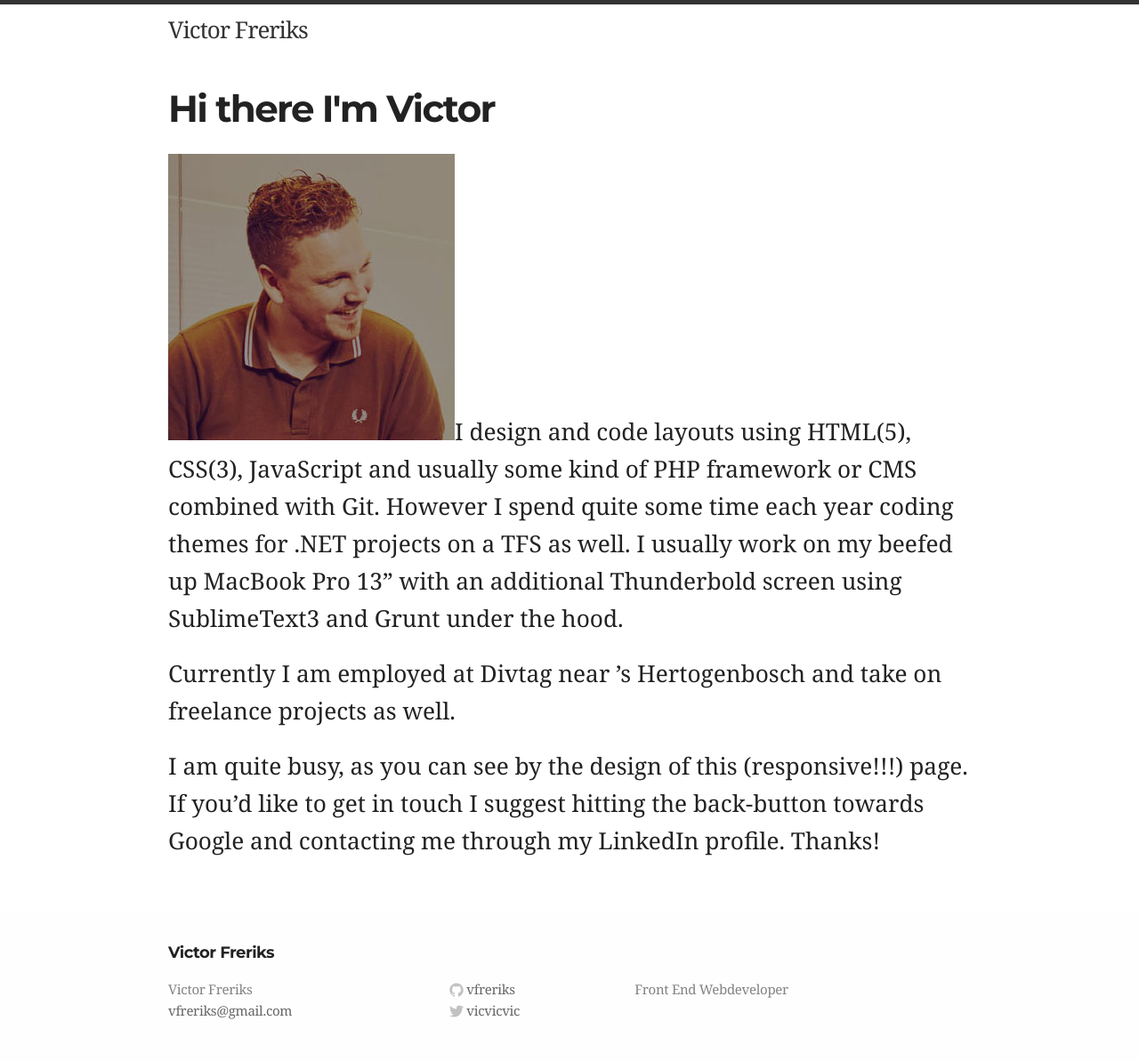
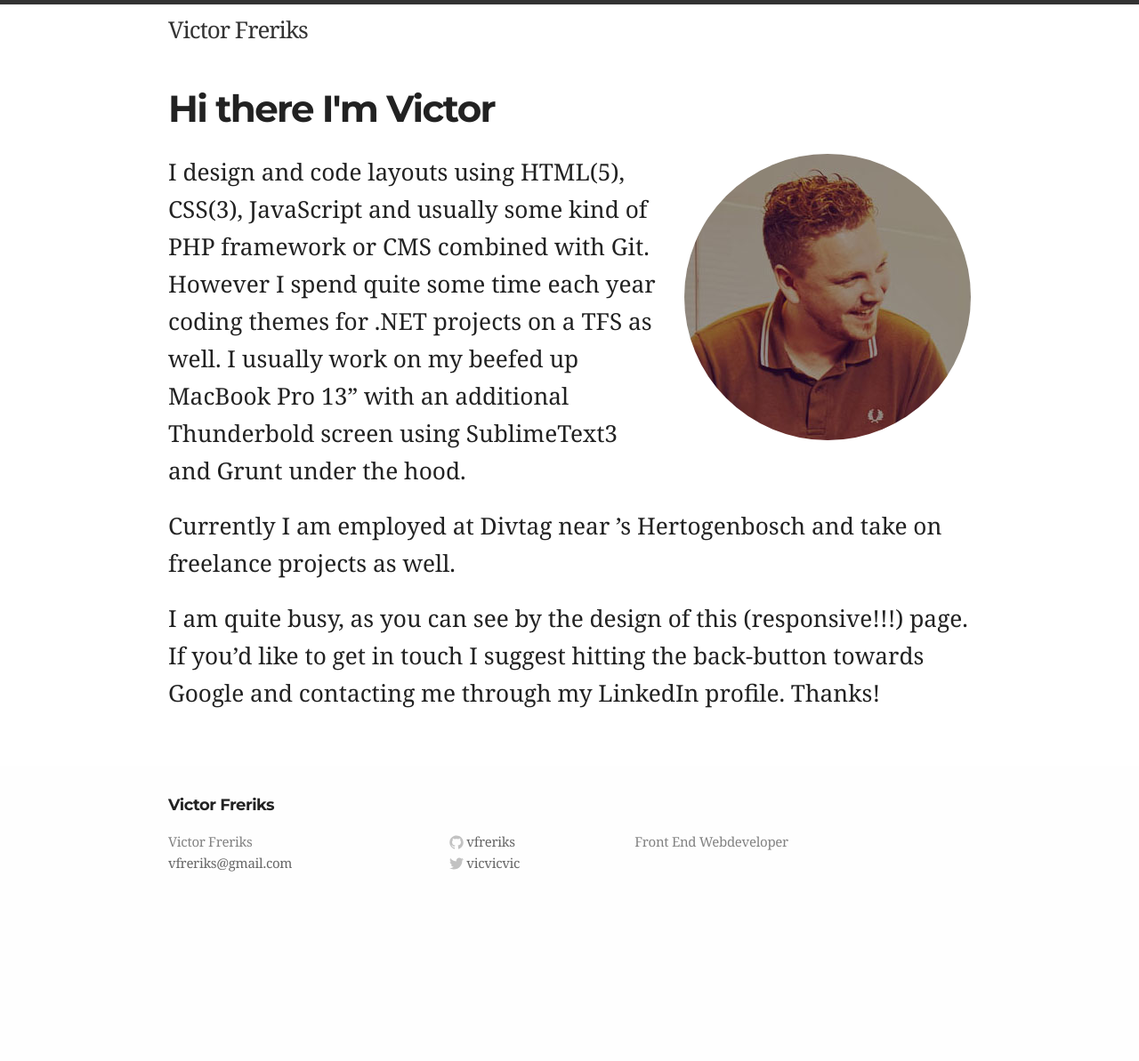
Before and after one commit to vfreriks/vfreriks.github.io, a Jekyll site: the page built from index.md, in a window 1280 px wide. Shown: the whole page at 89% size. Built offline with Jekyll 4.4.1, drawn with Linux system fonts in a browser that asks for light colours; after the commit the page ends 1027 px from its top, so only the background shows below that.

Commit message:
img style

```diff
--- a/css/main.css
+++ b/css/main.css
@@ -191,6 +191,11 @@ a:visited {
 }
 .post-content > * {
     margin: 20px 0;
+}
+.post-content p img{
+    float:right;
+    border-radius:50%;
+    margin:0 0 30px 30px;
 }
 .post-content h1, .post-content h2, .post-content h3, .post-content h4, .post-content h5, .post-content h6 {
     line-height: 1;
```
